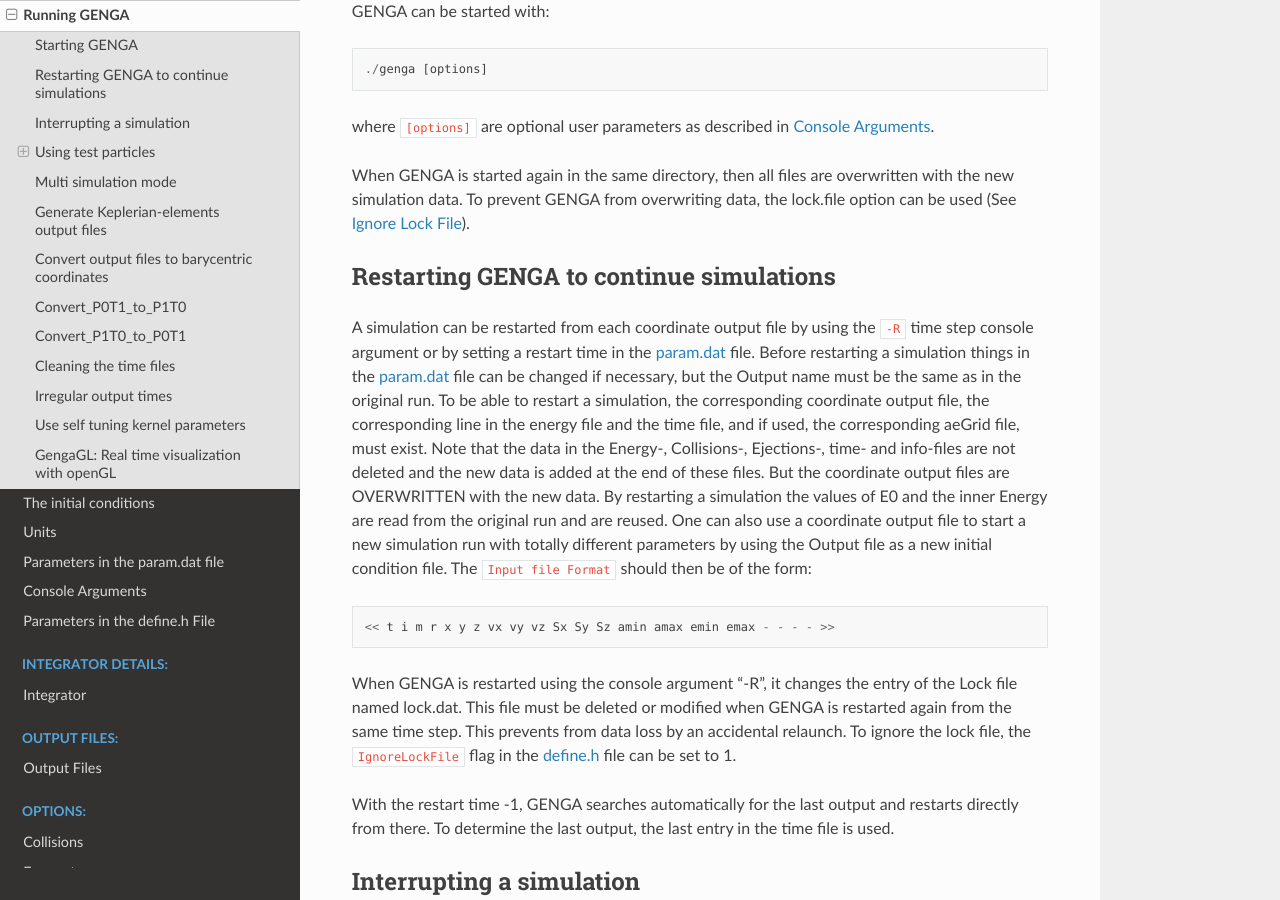
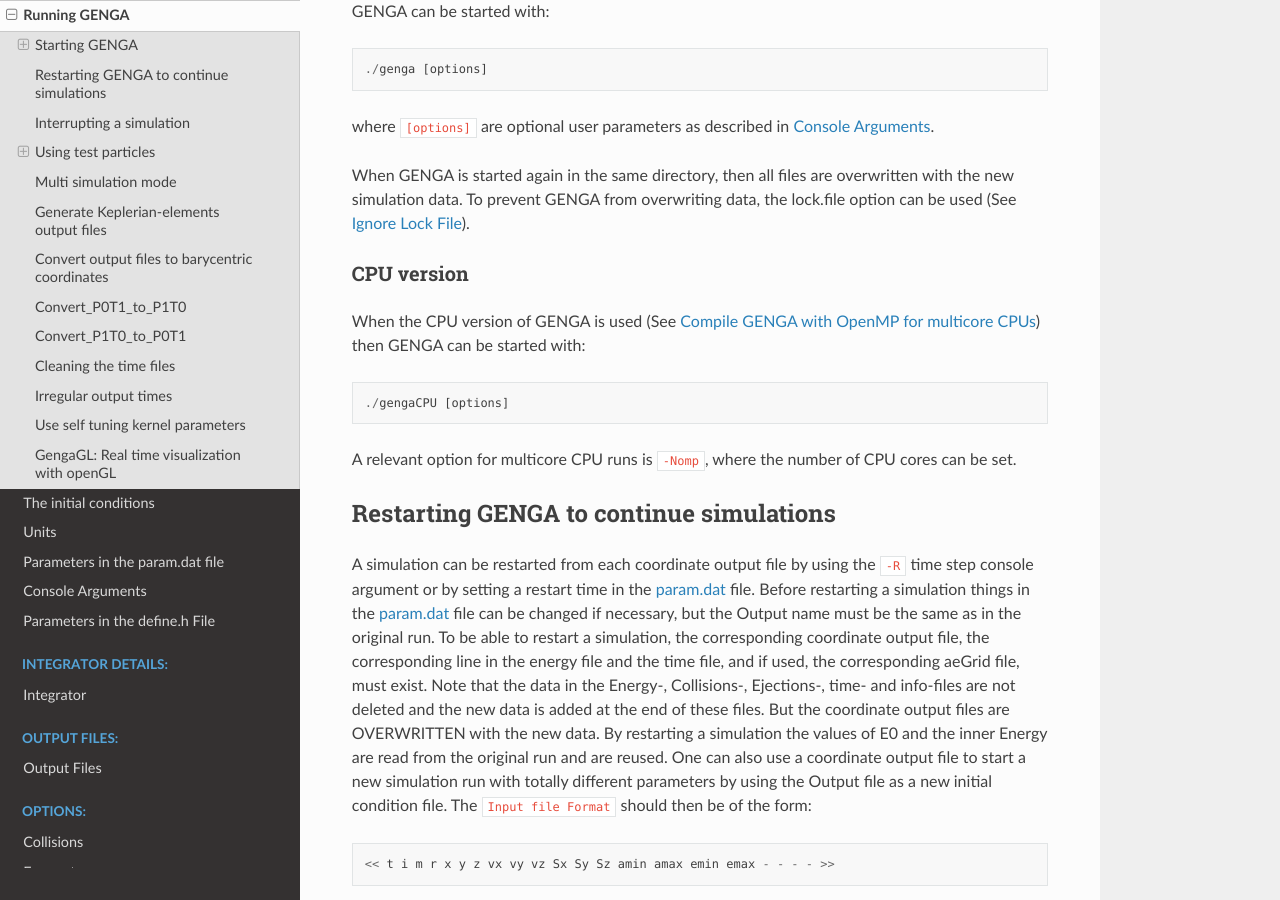
Before and after one commit to vinfreecs/genga, a Sphinx documentation site: the page built from docs/Run.rst, in a window 1280 px wide and 900 px high, scrolled down 384 px. Built offline with Sphinx 7.4.7 and the Read the Docs theme 3.1.0, drawn with Linux system fonts in a browser that asks for light colours.

Commit message:
update documentation

```diff
--- a/docs/ConsoleArguments.rst
+++ b/docs/ConsoleArguments.rst
@@ -30,5 +30,6 @@ The console arguments have the highest priority and are overwriting the argument
 - -collPrec <f>: Collision Precision
 - -collTshift <f>: Collision Time Shift
 - -GR <i>: Use GR
+- -Nomp <i>: Number of parallel CPU cores to use. Only available in CPU version of GENGA
 
 Here i means an integer, f a floating point value, and s a string.
--- a/docs/Param.rst
+++ b/docs/Param.rst
@@ -190,7 +190,7 @@ Memory options
 - | :literal:`Maximum encounter pairs` arrays size to store close encounter pairs for each body (default = 512).
   | See :ref:`Close_Encounters`
 
-- | :literal:`Nframents`: Number of additional memory size for debris particles, in particle numbers, (default = 0).
+- | :literal:`Nfragments`: Number of additional memory size for debris particles, in particle numbers, (default = 0).
   | See :ref:`SmallBodies`
 
 
--- a/docs/Run.rst
+++ b/docs/Run.rst
@@ -19,6 +19,16 @@ where :literal:`[options]` are optional user parameters as described in :ref:`Co
 
 When GENGA is started again in the same directory, then all files are overwritten with the new simulation data.
 To prevent GENGA from overwriting data, the lock.file option can be used (See :ref:`IgnoreLockFile`).
+
+
+CPU version
+^^^^^^^^^^^
+
+When the CPU version of GENGA is used (See :ref:`gengaCPU`) then GENGA can be started with::
+
+    ./gengaCPU [options]
+
+A relevant option for multicore CPU runs is :literal:`-Nomp`, where the number of CPU cores can be set.
 
 
 .. _Restart:
--- a/docs/Setup.rst
+++ b/docs/Setup.rst
@@ -151,6 +151,8 @@ Type::
 to compile GENGA with HIP.
 
 
+.. _gengaCPU:
+
 Compile GENGA with OpenMP for multicore CPUs
 ^^^^^^^^^^^^^^^^^^^^^^^^^^^^^^^^^^^^^^^^^^^^
 GENGA provides a tool to translate the source code from CUDA to an OpenMP CPU version.
```
